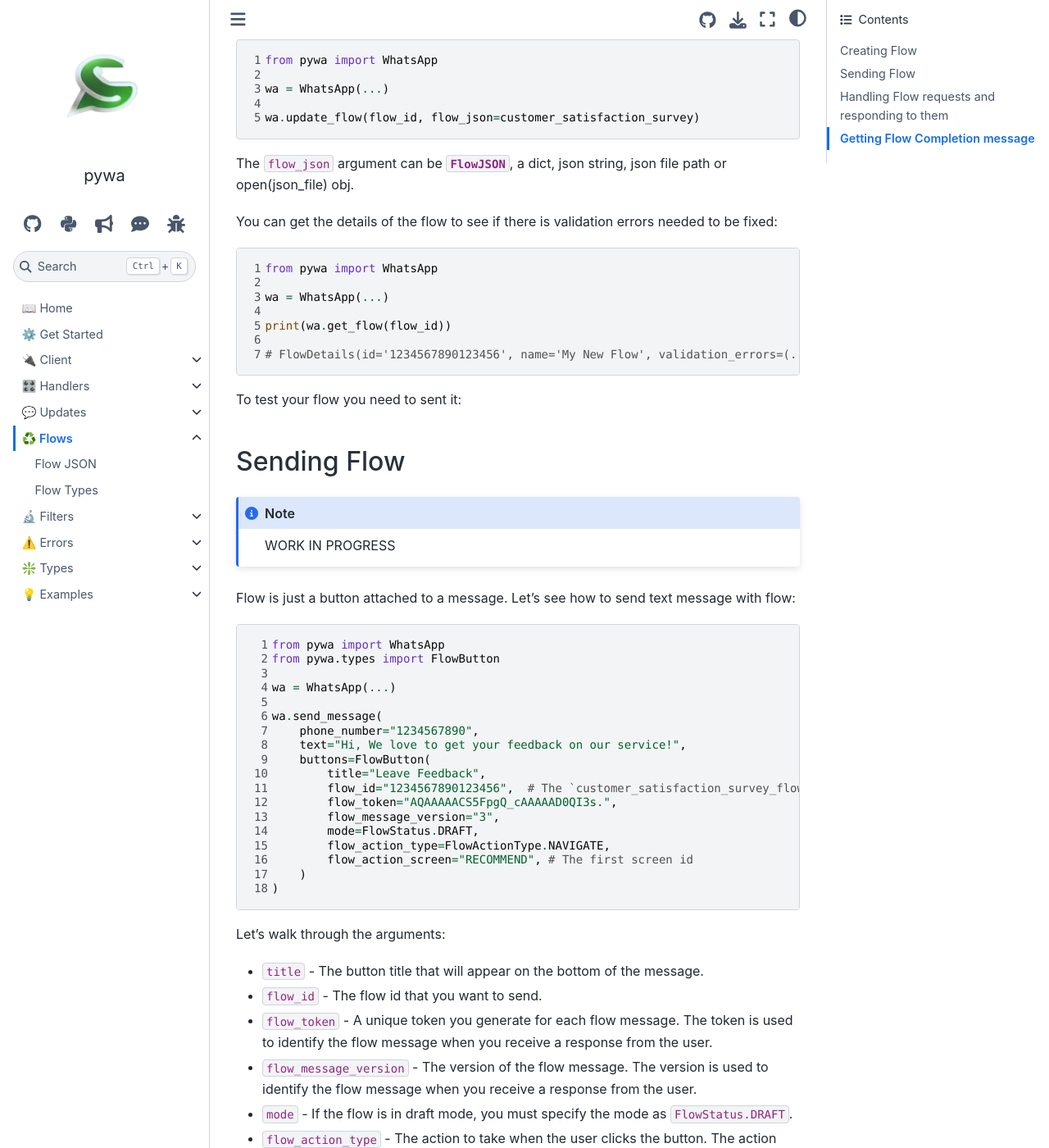
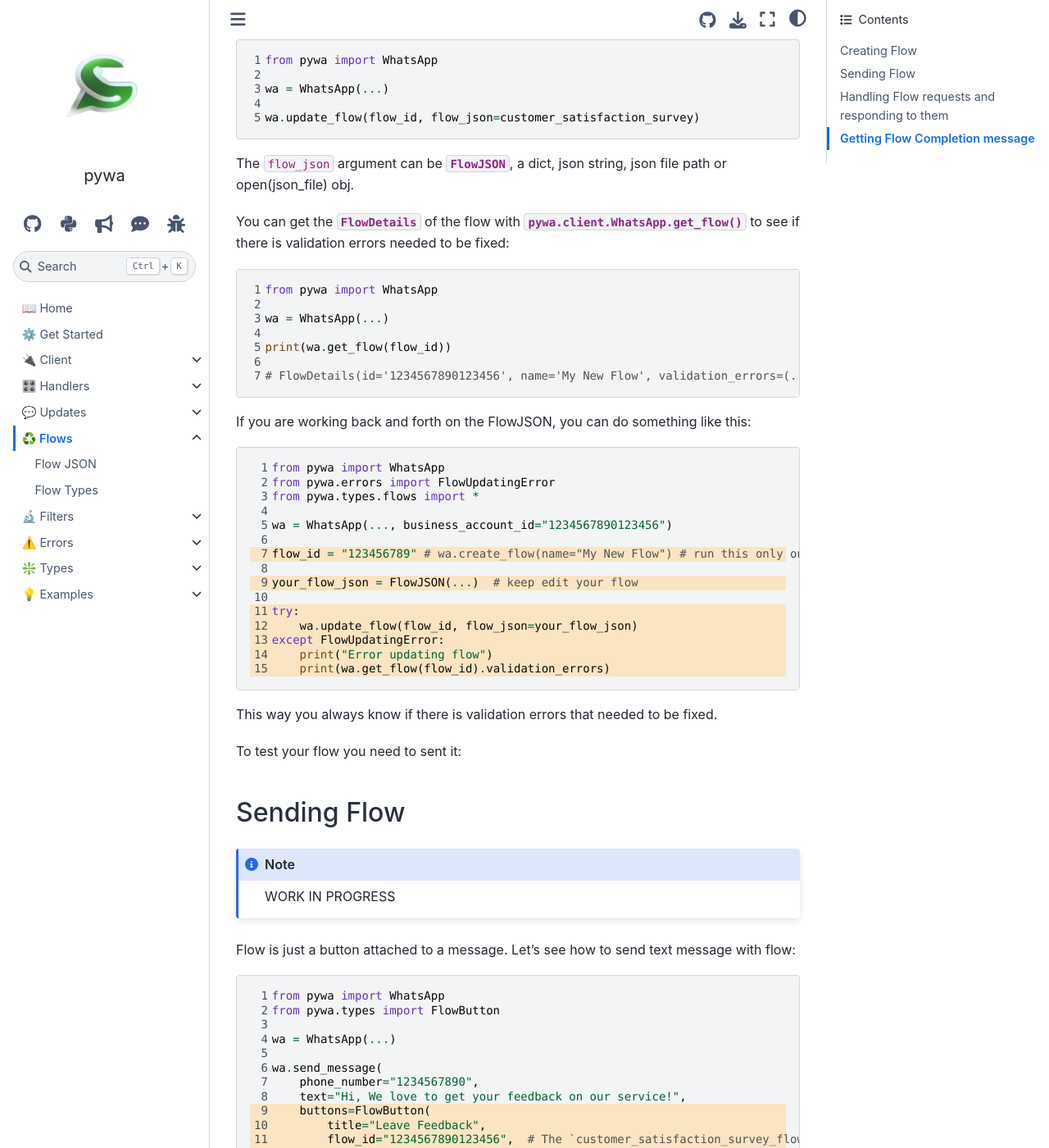
Before and after one commit to david-lev/pywa, a Sphinx documentation site: the page built from docs/source/content/flows/overview.rst, in a window 1280 px wide and 1400 px high, scrolled down 2795 px. Shown: the whole window at 82% size. Built offline with Sphinx 7.4.7 and the Sphinx Book theme 1.1.4, drawn with Linux system fonts in a browser that asks for light colours.

Commit message:
[docs] explain how to work with `FlowUpdatingError`

```diff
--- a/docs/source/content/flows/overview.rst
+++ b/docs/source/content/flows/overview.rst
@@ -642,7 +642,7 @@ After you have the flow json, you can update the flow:
 
 The ``flow_json`` argument can be :class:`FlowJSON`, a dict, json string, json file path or open(json_file) obj.
 
-You can get the details of the flow to see if there is validation errors needed to be fixed:
+You can get the :class:`FlowDetails` of the flow with :meth:`pywa.client.WhatsApp.get_flow` to see if there is validation errors needed to be fixed:
 
 .. code-block:: python
     :linenos:
@@ -654,6 +654,30 @@ You can get the details of the flow to see if there is validation errors needed
     print(wa.get_flow(flow_id))
 
     # FlowDetails(id='1234567890123456', name='My New Flow', validation_errors=(...))
+
+If you are working back and forth on the FlowJSON, you can do something like this:
+
+.. code-block:: python
+    :linenos:
+    :emphasize-lines: 7, 9, 11, 12, 13, 14, 15
+
+    from pywa import WhatsApp
+    from pywa.errors import FlowUpdatingError
+    from pywa.types.flows import *
+
+    wa = WhatsApp(..., business_account_id="1234567890123456")
+
+    flow_id = "123456789" # wa.create_flow(name="My New Flow") # run this only once
+
+    your_flow_json = FlowJSON(...)  # keep edit your flow
+
+    try:
+        wa.update_flow(flow_id, flow_json=your_flow_json)
+    except FlowUpdatingError:
+        print("Error updating flow")
+        print(wa.get_flow(flow_id).validation_errors)
+
+This way you always know if there is validation errors that needed to be fixed.
 
 To test your flow you need to sent it:
 
@@ -670,6 +694,7 @@ Let's see how to send text message with flow:
 
 .. code-block:: python
     :linenos:
+    :emphasize-lines: 9, 10, 11, 12, 13, 14, 15, 16, 17
 
     from pywa import WhatsApp
     from pywa.types import FlowButton
@@ -784,6 +810,7 @@ Let's register a callback function to handle this request:
 
 .. code-block:: python
     :linenos:
+    :emphasize-lines: 6, 9, 10, 14, 15, 16, 17, 18, 19
 
     from pywa import WhatsApp
     from pywa.types import FlowRequest, FlowResponse
```
Also changed, not shown: other parts of docs/source/content/flows/overview.rst (+1 -0 lines).
